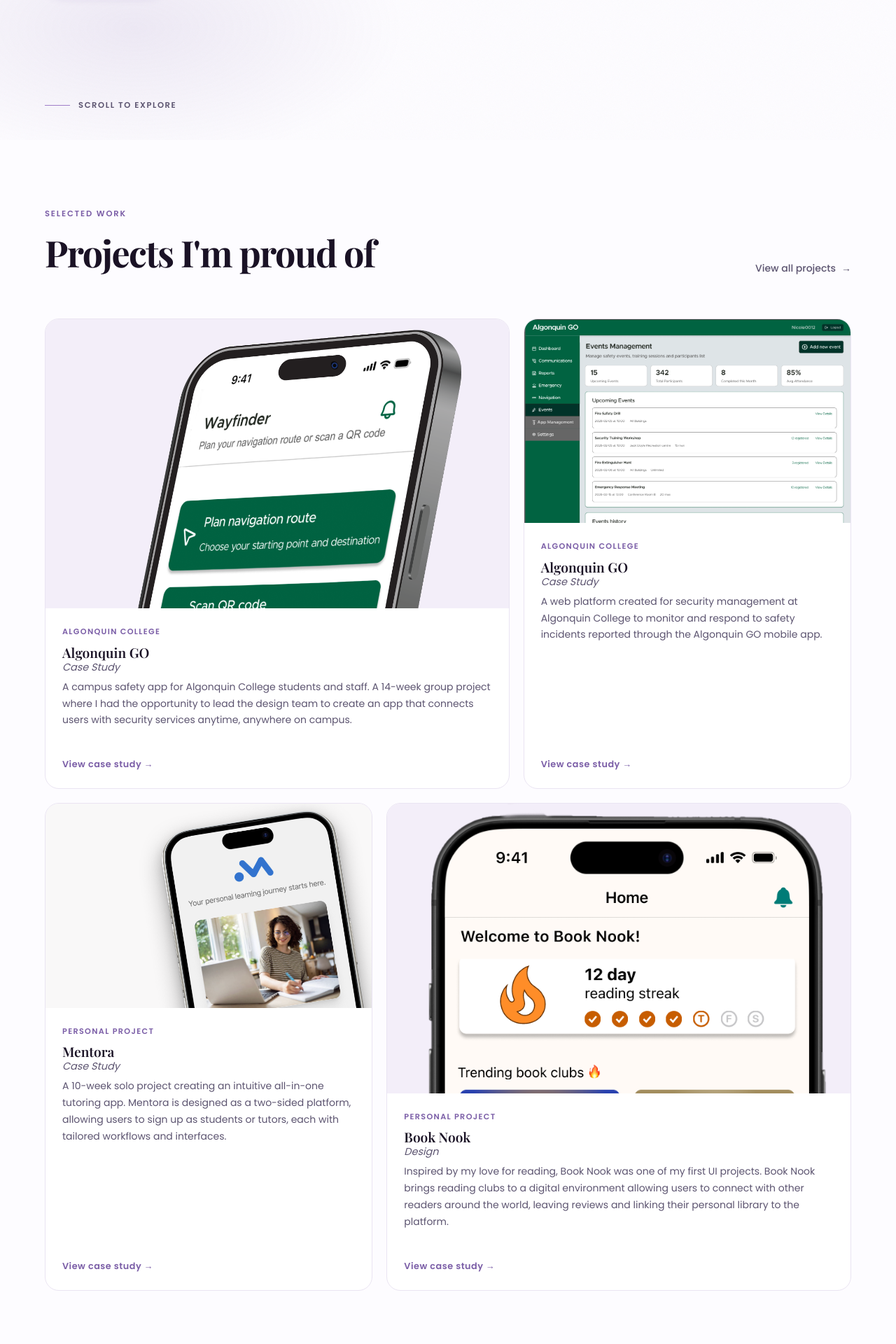
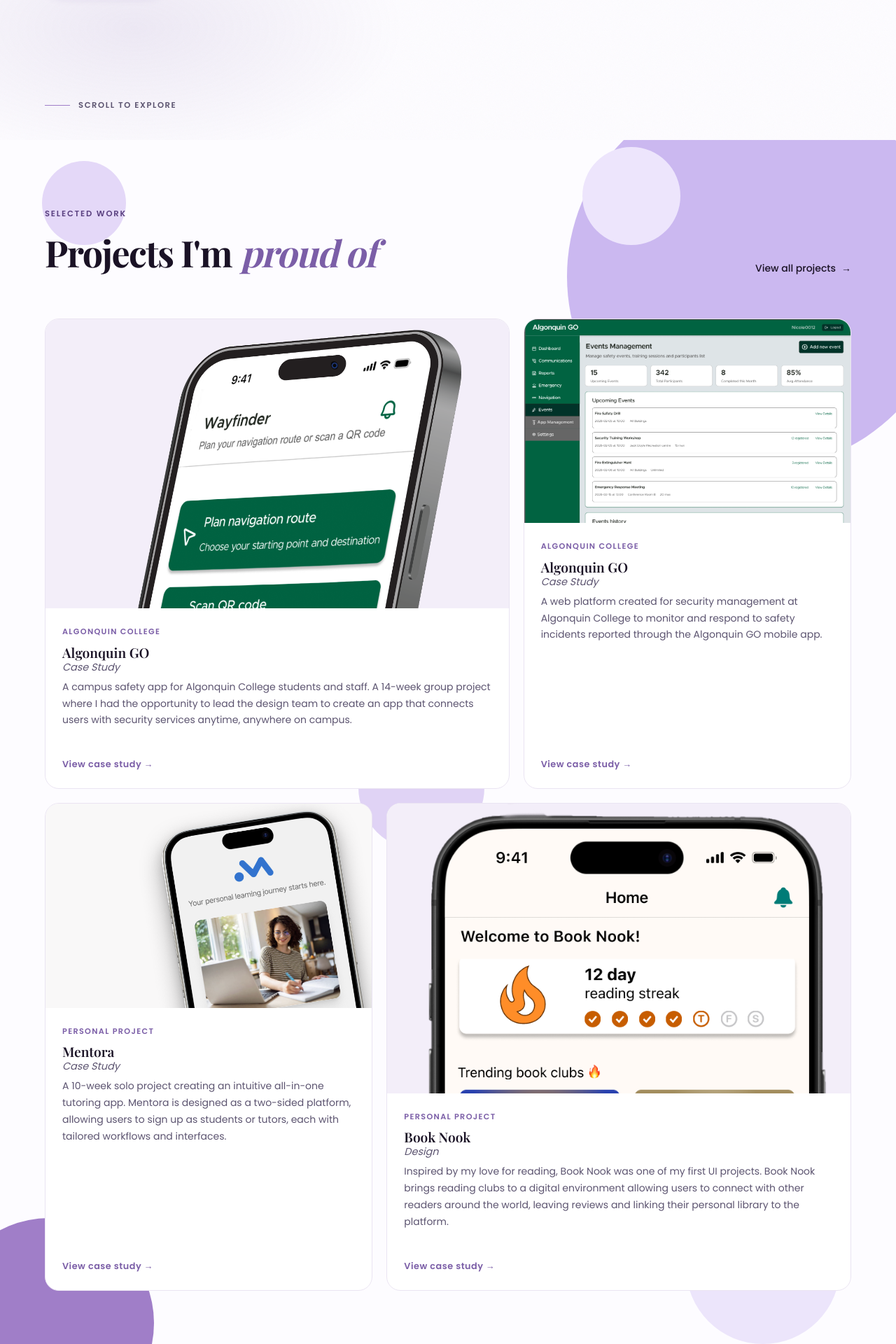
Before and after one commit to ocam0026/portfolio, a React (Vite) app: page / in a window 1280 px wide. Shown: the part 600-2520 px from the top of the page at 70% size. Built offline with nearby package versions, Linux system fonts and the light colour scheme; a web font is replaced by a local one.

Commit message:
added circles to bg

```diff
--- a/src/pages/Home.css
+++ b/src/pages/Home.css
@@ -165,11 +165,93 @@
 .home-work {
   background: var(--clr-surface);
   padding: var(--sp-24) var(--gutter);
+  position: relative;
+  overflow: hidden;
 }
 
+/* Remove ::before and ::after entirely */
+
+.home-work__circle {
+  position: absolute;
+  border-radius: 50%;
+  pointer-events: none;
+  will-change: transform;
+  transition: transform 0.12s linear;
+  z-index: 0;
+}
+
+.home-work__circle--1 {
+  width: 550px;
+  height: 550px;
+  top: -80px;       /* ← less negative so more is visible */
+  right: -80px;     /* ← less negative so more is visible */
+  background: #cbb8f0;   /* ← darker so it's clearly visible */
+  opacity: 1;
+}
+
+/* Circle 2 — medium, bottom left */
+.home-work__circle--2 {
+  width: 300px;
+  height: 300px;
+  bottom: -100px;
+  left: -80px;
+  background: var(--clr-purple-light);
+  opacity: 1;
+}
+
+/* Circle 3 — medium, centre */
+.home-work__circle--3 {
+  width: 180px;
+  height: 180px;
+  top: 48%;
+  left: 40%;
+  transform: translate(-50%, -50%);
+  background: var(--clr-purple-mid);
+  opacity: 1;
+}
+
+/* Circle 4 — small, top left */
+.home-work__circle--4 {
+  width: 120px;
+  height: 120px;
+  top: 30px;
+  left: 60px;
+  background: #e4d8f8;
+  opacity: 1;
+}
+
+/* Circle 5 — medium, bottom right */
+.home-work__circle--5 {
+  width: 220px;
+  height: 220px;
+  bottom: 20px;
+  right: 80px;
+  background: #ece5fb;
+  opacity: 1;
+}
+
+.home-work__circle--6 {
+  width: 80px;
+  height: 80px;
+  top: 55%;
+  right: 18%;
+  background: #d8caf5;
+  opacity: 1;
+}
+
+.home-work__circle--8 {
+  width: 140px;
+  height: 140px;
+  top: 10px;
+  left: 65%;
+  background: #ede5fc;
+  opacity: 1;
+}
 .home-work__inner {
   max-width: var(--max-w);
   margin: 0 auto;
+  position: relative;  /* ← add this */
+  z-index: 1;
 }
 
 .home-work__header {
@@ -179,6 +261,28 @@
   flex-wrap: wrap;
   gap: 1.5rem;
   margin-bottom: 3rem;
+}
+
+.home-work__header .btn-ghost {
+  color: var(--clr-ink)
+}
+
+.home-work__header .display-title2{
+  font-family: var(--font-display);
+  font-style: italic;
+  font-size: clamp(2rem, 4.5vw, 3.25rem);
+  font-weight: 700;
+  line-height: 1.15;
+  letter-spacing: -0.03em;
+  color: var(--clr-purple);
+  margin-bottom: var(--sp-4);
+}
+
+.home-work_header_title {
+  display: flex;
+  /* align-items: start; */
+  justify-content: space-between;
+  gap: 0.75rem
 }
 
 /* Asymmetric 12-col grid */
--- a/src/pages/Home.jsx
+++ b/src/pages/Home.jsx
@@ -1,5 +1,6 @@
-import { useScrollReveal } from "../hooks";
+import { useScrollReveal, useScrolled } from "../hooks";
 import { projects, skills } from "../data/portfolio";
+import { useEffect } from "react";
 import ProjectCard from "../components/ProjectCard";
 import ContactCTA from "../components/ContactCTA";
 import "./Home.css";
@@ -7,6 +8,34 @@
 // ── Home ──────────────────────────────────────────────────────────────────────
 export default function Home() {
   useScrollReveal();
+
+  useEffect(() => {
+  const section  = document.querySelector(".home-work");
+  const circle1  = document.querySelector(".home-work__circle--1");
+  const circle2  = document.querySelector(".home-work__circle--2");
+  const circle3  = document.querySelector(".home-work__circle--3");
+  const circle4  = document.querySelector(".home-work__circle--4");
+  const circle5  = document.querySelector(".home-work__circle--5");
+  const circle6  = document.querySelector(".home-work__circle--6");
+  const circle7  = document.querySelector(".home-work__circle--7");
+  const circle8  = document.querySelector(".home-work__circle--8");
+  if (!section || !circle1 || !circle2 || !circle3) return;
+
+  const handleScroll = () => {
+    const rect     = section.getBoundingClientRect();
+    const progress = Math.max(0, Math.min(1, -rect.top / rect.height));
+    circle1.style.transform = `translateY(${progress * -80}px) scale(${1 + progress * 0.12})`;
+    circle2.style.transform = `translateY(${progress *  50}px) scale(${1 + progress * 0.08})`;
+    circle3.style.transform = `translateY(${progress * -35}px) scale(${1 + progress * 0.06})`;
+    circle4.style.transform = `translateY(${progress *  60}px) scale(${1 + progress * 0.07})`;
+    circle5.style.transform = `translateY(${progress * -45}px) scale(${1 + progress * 0.05})`;
+    circle6.style.transform = `translateY(${progress *  30}px) scale(${1 + progress * 0.04})`;
+    circle8.style.transform = `translateY(${progress *  40}px) scale(${1 + progress * 0.06})`;
+  };
+
+  window.addEventListener("scroll", handleScroll, { passive: true });
+  return () => window.removeEventListener("scroll", handleScroll);
+}, []);
 
   return (
     <main id="main-content" className="page-enter">
@@ -53,13 +82,25 @@
 
       {/* ── Work preview ── */}
       <section className="home-work" aria-label="Selected work">
+        <div className="home-work__circle home-work__circle--1" aria-hidden="true" />
+  <div className="home-work__circle home-work__circle--2" aria-hidden="true" />
+  <div className="home-work__circle home-work__circle--3" aria-hidden="true" />
+  <div className="home-work__circle home-work__circle--4" aria-hidden="true" />
+  <div className="home-work__circle home-work__circle--5" aria-hidden="true" />
+  <div className="home-work__circle home-work__circle--6" aria-hidden="true" />
+  <div className="home-work__circle home-work__circle--8" aria-hidden="true" />
         <div className="home-work__inner">
           <div className="home-work__header">
             <div>
               <p className="label reveal">Selected Work</p>
+              <div className="home-work_header_title">
               <h2 className="display-title reveal reveal-d1">
-                Projects I'm proud of
+                Projects I'm
               </h2>
+              <h2 className="display-title2 reveal reveal-d1">
+                proud of
+              </h2>
+              </div>
             </div>
             <a href="/work" className="btn btn-ghost reveal">
               View all projects{" "}
--- a/src/styles/global.css
+++ b/src/styles/global.css
@@ -113,7 +113,7 @@
   font-weight: 600;
   letter-spacing: 0.16em;
   text-transform: uppercase;
-  color: var(--clr-purple);
+  color: var(--clr-purple-dark);
   margin-bottom: var(--sp-4);
 }
 
```
